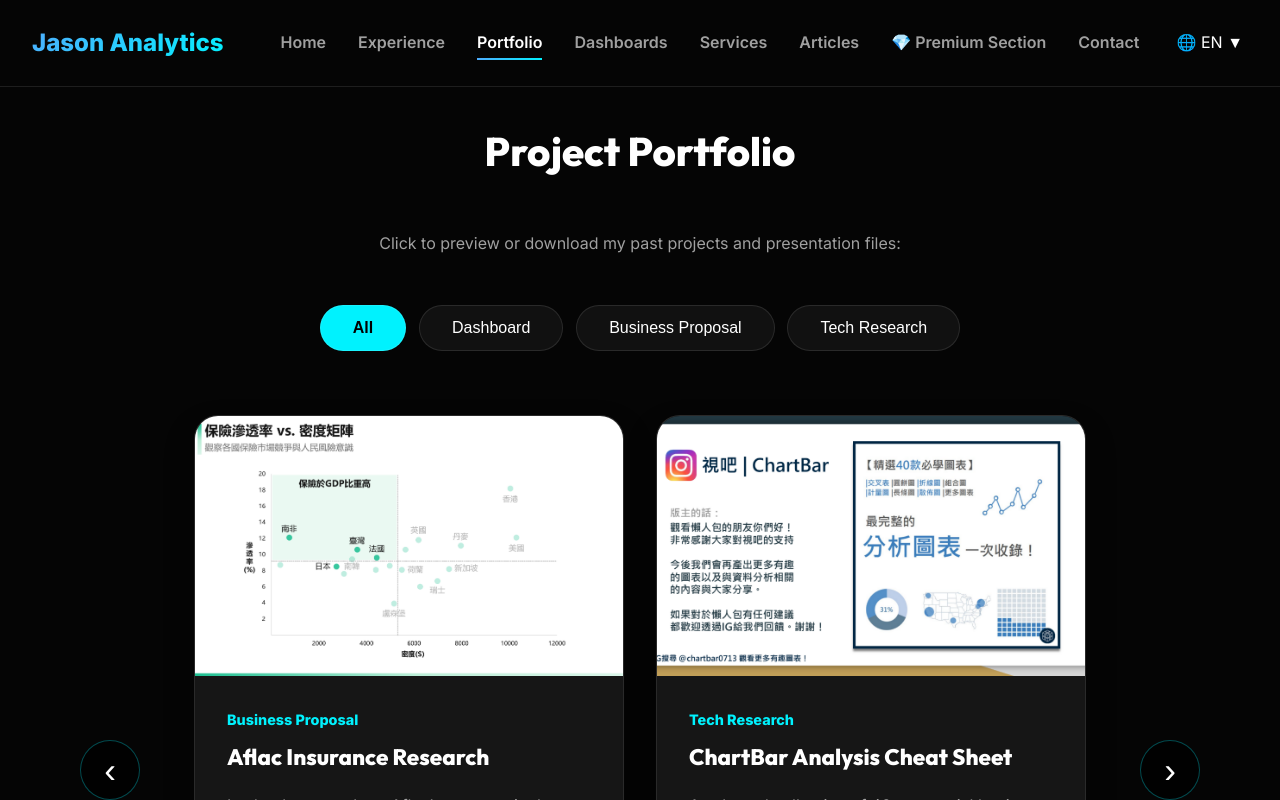
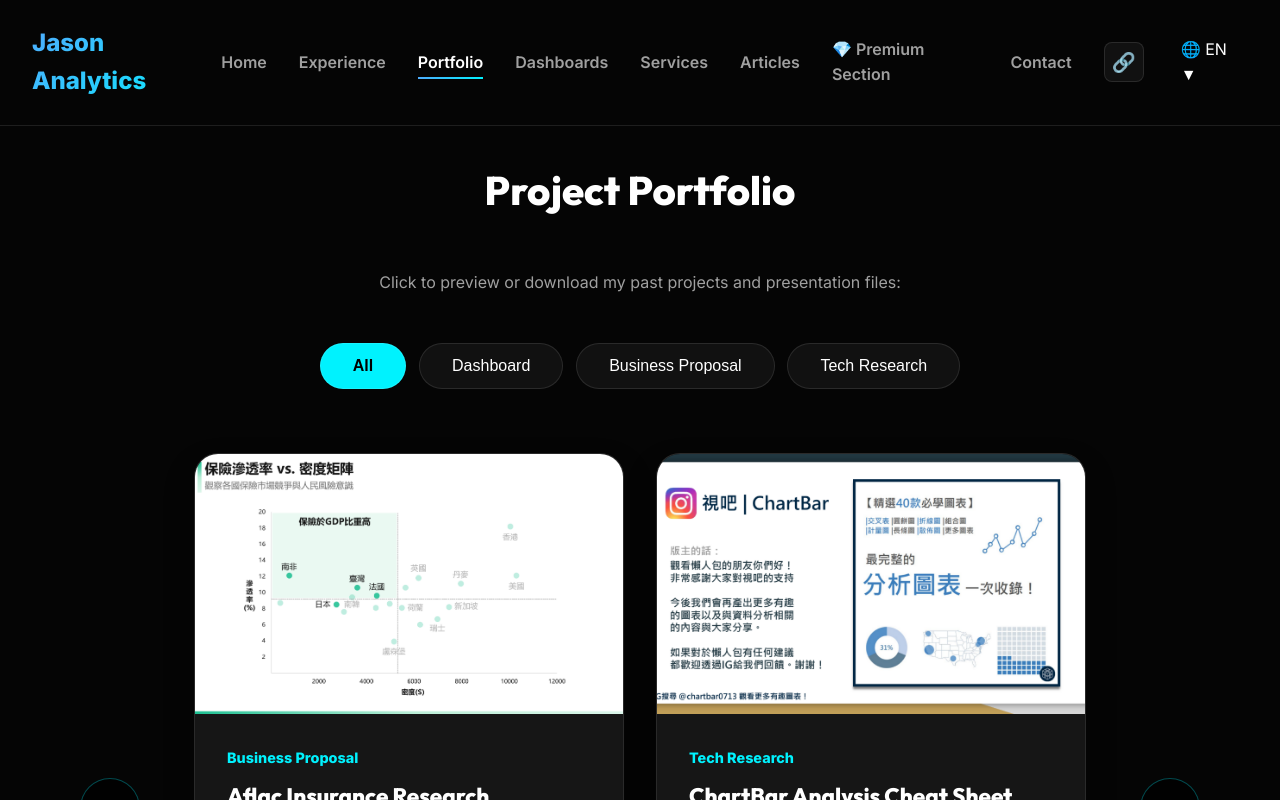
Before and after one commit to ds-jason-tsai/jason-by-tsai-portfolio, a Next.js app: page /en/portfolio in a window 1280 px wide. Shown: the top 800 px of the page. Built offline with nearby package versions, Linux system fonts and the light colour scheme.

Commit message:
feat: implemented internal UTM tracking across all CTA buttons and added a smart Social Share feature

```diff
--- a/app/[lang]/components/MobileNav.tsx
+++ b/app/[lang]/components/MobileNav.tsx
@@ -3,6 +3,7 @@
 import { useState, useEffect } from 'react';
 import Link from 'next/link';
 import { usePathname } from 'next/navigation';
+import ShareButton from './ShareButton';
 
 export default function MobileNav({
   lang,
@@ -106,7 +107,10 @@
           ))}
         </nav>
 
-        <div className="mobile-lang-switcher">
+        <div className="mobile-lang-switcher" style={{ marginTop: 'auto' }}>
+          <div style={{ marginBottom: '2rem' }}>
+            <ShareButton lang={lang} isMobile={true} />
+          </div>
           <p className="lang-title">Language</p>
           <div className="lang-options">
             <Link href="/zh" className={lang === 'zh' ? 'active' : ''}>繁體中文</Link>
--- /dev/null
+++ b/app/[lang]/components/ShareButton.tsx
@@ -0,0 +1,105 @@
+'use client';
+
+import React, { useState } from 'react';
+
+interface ShareButtonProps {
+  lang: string;
+  className?: string; // Optional for desktop/mobile styling
+  isMobile?: boolean;
+}
+
+export default function ShareButton({ lang, className, isMobile }: ShareButtonProps) {
+  const [copied, setCopied] = useState(false);
+
+  const t = {
+    zh: { share: '分享網站', copied: '網址已複製！' },
+    en: { share: 'Share Site', copied: 'Link copied!' },
+    ja: { share: 'サイトを共有', copied: 'リンクをコピーしました' }
+  }[lang as 'zh' | 'en' | 'ja'] || { share: 'Share', copied: 'Copied!' };
+
+  const handleShare = async (e: React.MouseEvent) => {
+    e.preventDefault();
+    const shareData = {
+      title: 'Jason Tsai | Data Analyst Portfolio',
+      text: 'Check out this data analyst portfolio!',
+      url: window.location.href.split('?')[0], // Share clean URL
+    };
+
+    if (navigator.share) {
+      try {
+        await navigator.share(shareData);
+      } catch (err) {
+        console.log('Share canceled or failed:', err);
+      }
+    } else {
+      try {
+        await navigator.clipboard.writeText(shareData.url);
+        setCopied(true);
+        setTimeout(() => setCopied(false), 2000);
+      } catch (err) {
+        console.error('Clipboard failed:', err);
+      }
+    }
+  };
+
+  if (isMobile) {
+    return (
+      <a
+        href="#"
+        onClick={handleShare}
+        style={{
+          color: copied ? 'var(--accent-color)' : '#ffffff',
+          fontSize: '1.2rem',
+          fontWeight: '900',
+          textDecoration: 'none',
+          display: 'block',
+          marginBottom: '1.2rem',
+          letterSpacing: '1px',
+          transition: 'all 0.3s'
+        }}
+      >
+        🔗 {copied ? t.copied : t.share}
+      </a>
+    );
+  }
+
+  return (
+    <button
+      onClick={handleShare}
+      className={`share-btn ${className || ''}`}
+      style={{
+        background: 'rgba(255, 255, 255, 0.05)',
+        border: '1px solid rgba(255, 255, 255, 0.1)',
+        borderRadius: '8px',
+        width: '40px',
+        height: '40px',
+        display: 'flex',
+        alignItems: 'center',
+        justifyContent: 'center',
+        cursor: 'pointer',
+        color: copied ? 'var(--accent-color)' : '#fff',
+        transition: 'all 0.3s',
+        position: 'relative'
+      }}
+      title={t.share}
+    >
+      <span style={{ fontSize: '1.2rem' }}>{copied ? '✓' : '🔗'}</span>
+      {copied && (
+        <span style={{
+          position: 'absolute',
+          bottom: '-30px',
+          right: '0',
+          background: 'var(--accent-grad)',
+          color: '#000',
+          fontSize: '0.7rem',
+          padding: '2px 8px',
+          borderRadius: '4px',
+          whiteSpace: 'nowrap',
+          fontWeight: 'bold'
+        }}>
+          {t.copied}
+        </span>
+      )}
+    </button>
+  );
+}
--- a/app/[lang]/dashboards/page.tsx
+++ b/app/[lang]/dashboards/page.tsx
@@ -146,7 +146,7 @@
             </div>
             {/* Added Buy Data Button */}
             <div style={{ marginTop: '2rem' }}>
-              <a href={`/${lang}/reports#data`} className="btn-primary dashboard-buy-btn pulse-animation">
+              <a href={`/${lang}/reports?utm_source=internal&utm_medium=button&utm_campaign=dashboard_card_buy#data`} className="btn-primary dashboard-buy-btn pulse-animation">
                 {lang === 'zh' ? '🛒 購買相關數據' : (lang === 'ja' ? '🛒 関連データを購入' : '🛒 Buy Layout / Data')}
               </a>
             </div>
@@ -215,7 +215,7 @@
 
       {/* Footer Back Button */}
       <div style={{ marginTop: '2rem', textAlign: 'center' }}>
-        <Link href={`/${lang}`} className="btn-primary" style={{ padding: '0.8rem 2.5rem' }}>
+        <Link href={`/${lang}?utm_source=internal&utm_medium=button&utm_campaign=dashboard_footer_home`} className="btn-primary" style={{ padding: '0.8rem 2.5rem' }}>
           {t.backToHome}
         </Link>
       </div>
--- a/app/[lang]/layout.tsx
+++ b/app/[lang]/layout.tsx
@@ -42,6 +42,7 @@
 
 import NavLink from './components/NavLink';
 import MobileNav from './components/MobileNav';
+import ShareButton from './components/ShareButton';
 
 export default async function RootLayout({
   children,
@@ -99,6 +100,11 @@
               <NavLink lang={lang} href={`/${lang}/reports`}>{dict.nav.reports || 'Premium Access'}</NavLink>
               <NavLink lang={lang} href={`/${lang}/contact`}>{dict.nav.contact}</NavLink>
 
+              {/* Share Button */}
+              <div className="ml-4">
+                <ShareButton lang={lang} />
+              </div>
+
               {/* Language Switcher */}
               <details
                 className="lang-switcher ml-4"
@@ -149,10 +155,10 @@
                  Empowering decisions through data. <br/> 結合商業思維與深厚技術底蘊，持續在第一線創造數據影響力。
               </p>
               <div style={{ display: 'flex', gap: '2rem', marginTop: '1.5rem' }} className="footer-links">
-                 <Link href={`/${lang}/portfolio`} className="footer-link">Portfolio</Link>
-                 <Link href={`/${lang}/services`} className="footer-link">Services</Link>
-                 <Link href={`/${lang}/experience`} className="footer-link">Experience</Link>
-                 <Link href={`/${lang}/contact`} className="footer-link">Contact</Link>
+                 <Link href={`/${lang}/portfolio?utm_source=internal&utm_medium=button&utm_campaign=footer_nav_portfolio`} className="footer-link">Portfolio</Link>
+                 <Link href={`/${lang}/services?utm_source=internal&utm_medium=button&utm_campaign=footer_nav_services`} className="footer-link">Services</Link>
+                 <Link href={`/${lang}/experience?utm_source=internal&utm_medium=button&utm_campaign=footer_nav_experience`} className="footer-link">Experience</Link>
+                 <Link href={`/${lang}/contact?utm_source=internal&utm_medium=button&utm_campaign=footer_nav_contact`} className="footer-link">Contact</Link>
               </div>
               <div style={{ borderTop: '1px solid #222', width: '100%', marginTop: '2rem', paddingTop: '2rem', fontSize: '0.85rem', color: '#555', letterSpacing: '1px' }}>
                 © {new Date().getFullYear()} Jason Tsai. All rights reserved.
--- a/components/PortfolioClient.tsx
+++ b/components/PortfolioClient.tsx
@@ -147,7 +147,7 @@
 
                   <div style={{ display: 'flex', gap: '1rem', flexDirection: 'column', marginTop: 'auto' }}>
                     {proj.url ? (
-                      <a href={proj.url} target="_blank" rel="noopener noreferrer" className="btn-primary" style={{ display: 'block', textAlign: 'center', padding: '0.8rem 1rem', fontSize: '1rem' }}>
+                      <a href={`${proj.url}${proj.url.includes('?') ? '&' : '?'}utm_source=internal&utm_medium=button&utm_campaign=portfolio_card_external`} target="_blank" rel="noopener noreferrer" className="btn-primary" style={{ display: 'block', textAlign: 'center', padding: '0.8rem 1rem', fontSize: '1rem' }}>
                         {t.btn}
                       </a>
                     ) : (
@@ -155,7 +155,7 @@
                         {t.pending}
                       </button>
                     )}
-                    <a href={`/${lang}/reports#data`} className="btn-secondary pulse-animation" style={{ display: 'block', textAlign: 'center', padding: '0.8rem 1rem', fontSize: '1rem' }}>
+                    <a href={`/${lang}/reports?utm_source=internal&utm_medium=button&utm_campaign=portfolio_card_buy#data`} className="btn-secondary pulse-animation" style={{ display: 'block', textAlign: 'center', padding: '0.8rem 1rem', fontSize: '1rem' }}>
                       {lang === 'zh' ? '🛒 購買資料' : (lang === 'ja' ? '🛒 データ購入' : '🛒 Buy Data')}
                     </a>
                   </div>
```
Also changed, not shown: app/[lang]/page.tsx (+8 -8 lines), utm_tracking_map.csv (added).
